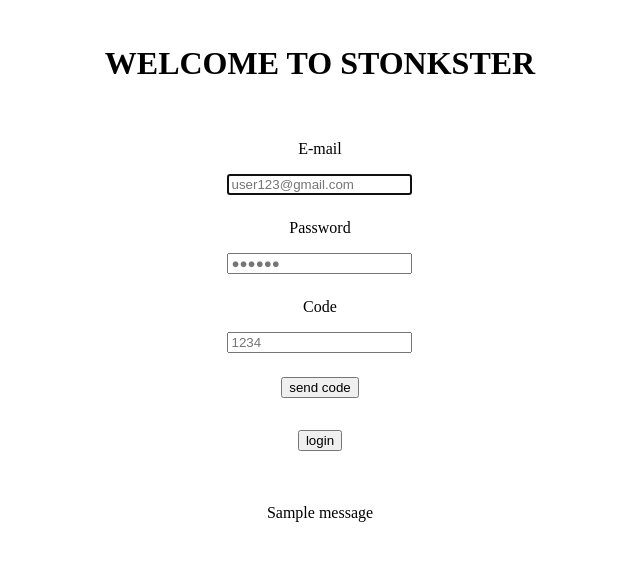
After one commit to davidjansa/stin-test, a Flask app: template front/templates/login.html in a window 1280 px wide. The commit adds this page. Shown: the top 561 px of the page, without its empty margins (320-960 px from the left). Run offline with Flask 2, Linux system fonts and the light colour scheme; the template is opened without the code that fills it, so the values that code supplies are empty; one stand-in notice (Sample message) is shown.

Commit message:
templates + static commit

```diff
--- /dev/null
+++ b/front/static/login_style.css
@@ -0,0 +1,32 @@
+.form-container {
+    display: grid;
+    grid-template-columns: auto;
+    gap: 6%;
+    max-width: 70em;
+    margin: auto;
+    justify-content: center;
+}
+
+.form-row {
+    width: auto;
+}
+
+.form-item {
+    text-align: center;
+    padding-top: 0.5em;
+}
+
+.form-item.field {
+    padding-top: 1em;
+    padding-bottom: 1em;
+}
+
+h1 {
+    text-align: center;
+    vertical-align: middle;
+    padding-top: 0.5em;
+}
+
+#login {
+    padding-top: 2em;
+}
--- /dev/null
+++ b/front/templates/login.html
@@ -0,0 +1,68 @@
+<!DOCTYPE html>
+<html lang="en">
+<head>
+    <meta charset="UTF-8">
+    <meta http-equiv="X-UA-Compatible" content="IE=edge">
+    <meta name="viewport" content="width=device-width, initial-scale=1.0">
+    <link rel="stylesheet" href="{{ url_for('static', filename='login_style.css')}}">
+    <title>STONKSTER - login</title>
+</head>
+<body>
+
+    <div class="form-container">
+        <div class="form-title">
+            <h1>WELCOME TO STONKSTER</h1>
+        </div>
+        <form action="/login" method="post">
+            <div>
+                <div class="form-row">
+                    <div class="form-item">
+                        <label for="email_input" class="form-label">E-mail</label>
+                    </div>
+                    <div class="form-item field">
+                        <input id="email_input" type="email" name="email_input" placeholder="user123@gmail.com" autocomplete="off" autofocus class="form-control">
+                    </div>
+                </div>
+                <div class="form-row">
+                    <div class="form-item">
+                        <label for="password_input" class="form-label">Password</label>
+                    </div>
+                    <div class="form-item field">
+                        <input id="password_input" type="password" name="password_input" placeholder="●●●●●●" autocomplete="off" class="form-control">
+                    </div>
+                </div>
+                <div class="form-row">
+                    <div class="form-item">
+                        <label for="code_input" class="form-label">Code</label>
+                    </div>
+                    <div class="form-item field">
+                        <input id="code_input" type="password" name="code_input" placeholder="1234" autocomplete="off" class="form-control">
+                    </div>
+                </div>
+                <div class="form-row">
+                    <div id="send_code" class="form-item">
+                        <input type="submit" value="send code" formaction="/login_send_code">
+                    </div>
+                </div>
+                <div class="form-row">
+                    <div id="login" class="form-item">
+                        <input type="submit" value="login" formaction="/login_login">
+                    </div>
+                </div>
+            </div>
+        </form>
+
+        {% block invalid_user %}
+            {% with messages = get_flashed_messages() %}
+                {% for message in messages %}
+                    <div class="form-item">
+                        <p>{{message}}</p>
+                    </div>
+                {% endfor %}
+            {% endwith %}
+        {% endblock %}
+
+    </div>
+
+</body>
+</html>
```
Also changed, not shown: front/static/index_style.css (added, +70 -0 lines), front/templates/index.html (+41 -2 lines).
